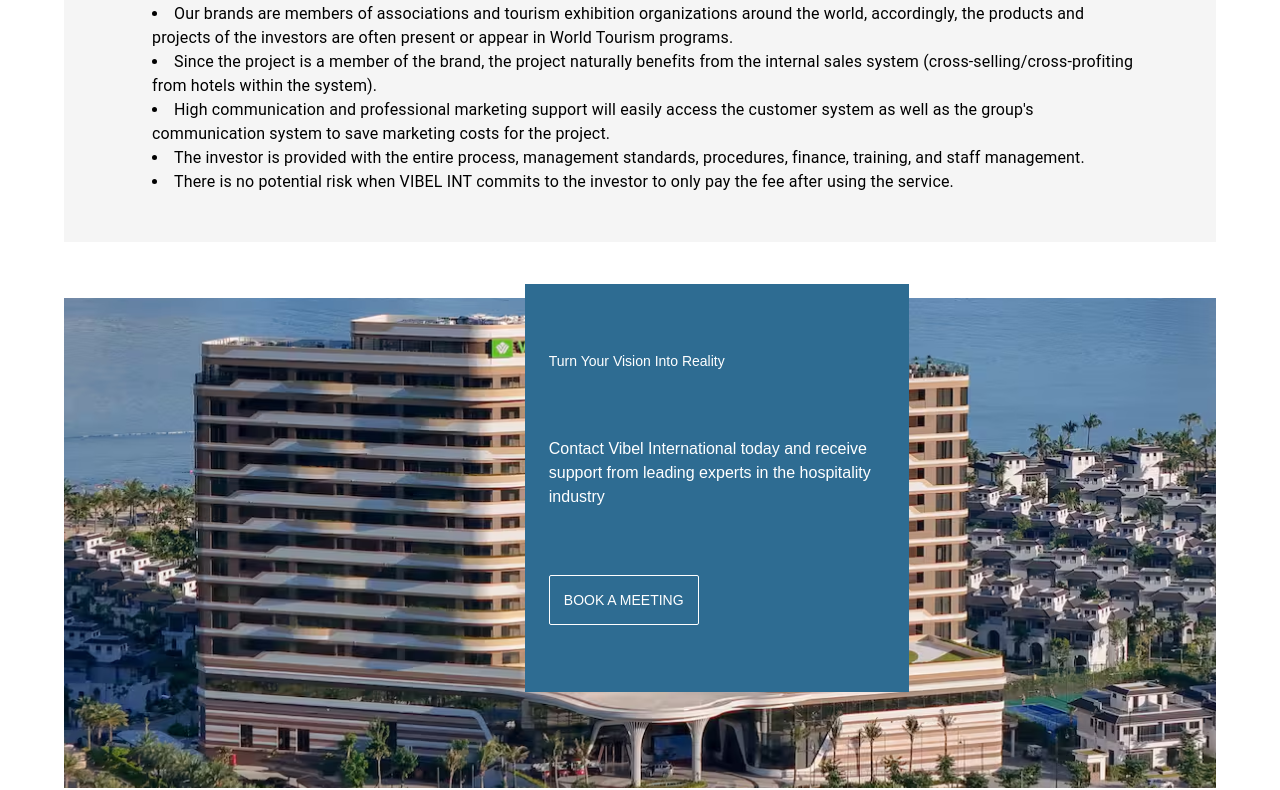
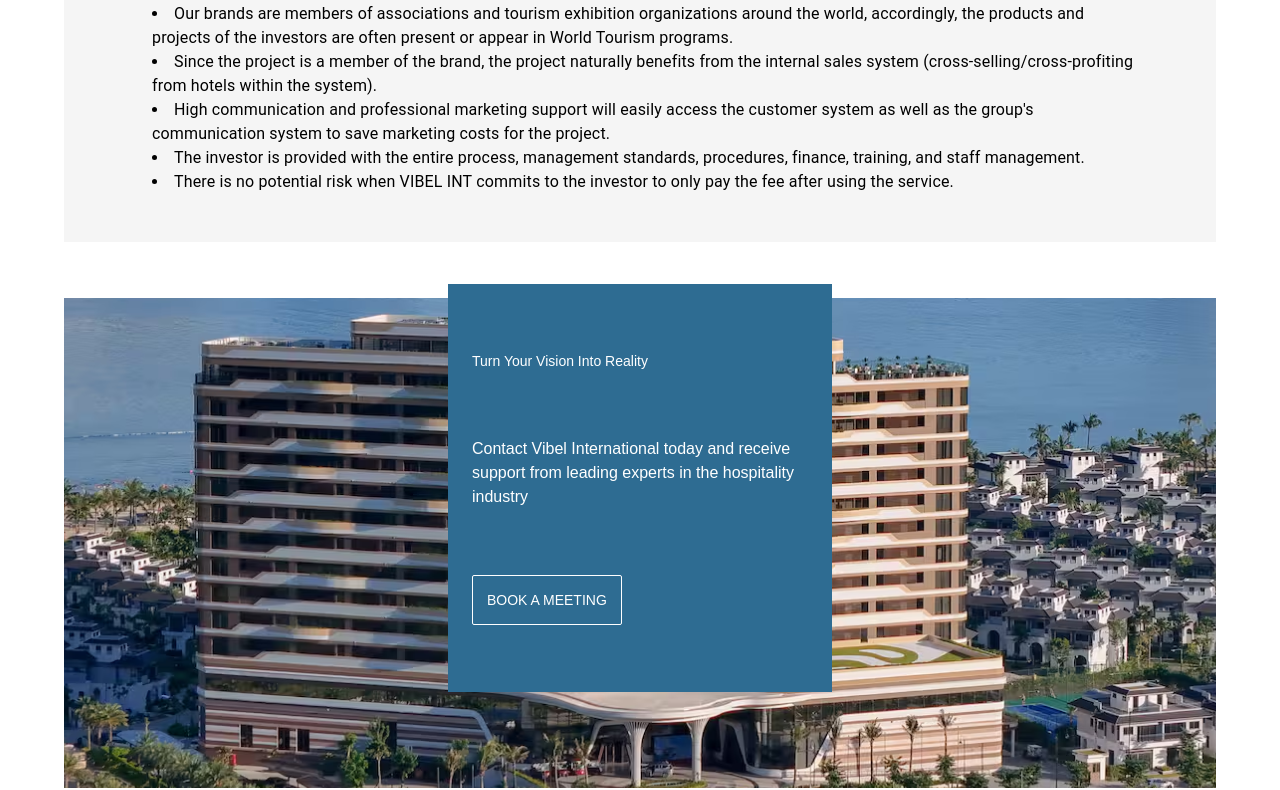
Before and after one commit to shingen111/Vibel-International-Fe, a Next.js app: page /en/hotel-franchise-consulting in a window 1280 px wide. Shown: the part 2042-2832 px from the top of the page. Built offline with nearby package versions, Linux system fonts and the light colour scheme; what @mui/material-nextjs would draw is missing.

Commit message:
fix: update code

```diff
--- a/src/app/globals.css
+++ b/src/app/globals.css
@@ -31,6 +31,12 @@ body {
   height: 100%;
   width: 100%;
   padding: 0 !important;
+}
+
+@media (min-width: 560px) {
+  .contact {
+      left: calc(50% - 192px)
+  }
 }
 
 .hover-grow {
--- a/src/components/base/BaseContactSection.tsx
+++ b/src/components/base/BaseContactSection.tsx
@@ -12,7 +12,9 @@ export default function BaseContactSection() {
         backgroundImage: 'url("/background/contact_bg.png")',
       }}
     >
-      <div className="absolute sm:left-[40%] right-0 top-[-14px] py-[67px] px-6 bg-[#2E6C92] flex flex-col justify-between items-start space-y-[44px] sm:w-[384px] w-[256px] min-h-[408px]">
+      <div
+        className="contact absolute right-0 top-[-14px] py-[67px] px-6 bg-[#2E6C92] flex flex-col justify-between items-start space-y-[44px] sm:w-[384px] w-[256px] min-h-[408px]"
+      >
         <h3 className="text-sm font-[300] text-white">{t("title")}</h3>
         <p className="text-base text-white font-normal">{t("description")}</p>
         <BaseButtonWhite title={t("btn")} href={DEFINE_ROUTERS.bookMeeting} />
--- a/src/modules/home/landing/ListHotel.tsx
+++ b/src/modules/home/landing/ListHotel.tsx
@@ -12,7 +12,6 @@ export default async function ListHotel() {
   const posts = await sanityFetch<SanityDocument[]>({
     query: postsQuery(1, 2),
   });
-  console.log("🚀 ~ ListHotel ~ posts:", posts);
 
   return (
     <Visibility visibility={posts.length}>
--- a/src/modules/insight/Insights.tsx
+++ b/src/modules/insight/Insights.tsx
@@ -38,7 +38,7 @@ export default function Insights({ data, page, total, limit }: InsightProps) {
       description={t("insights.description")}
     >
       <div className="flex flex-col justify-start items-center w-full space-y-[78px]">
-        <div className="sm:max-w-[1187] max-w-screen-sm grid sm:grid-cols-3 grid-cols-1 gap-x-[100px] gap-y-[60px]">
+        <div className="sm:max-w-[1187px] grid sm:grid-cols-3 grid-cols-1 gap-x-[100px] gap-y-[60px]">
           {data.map((item, index) => (
             <div
               className="flex flex-col justify-start items-center w-[329px] min-h-[364px]"
```
